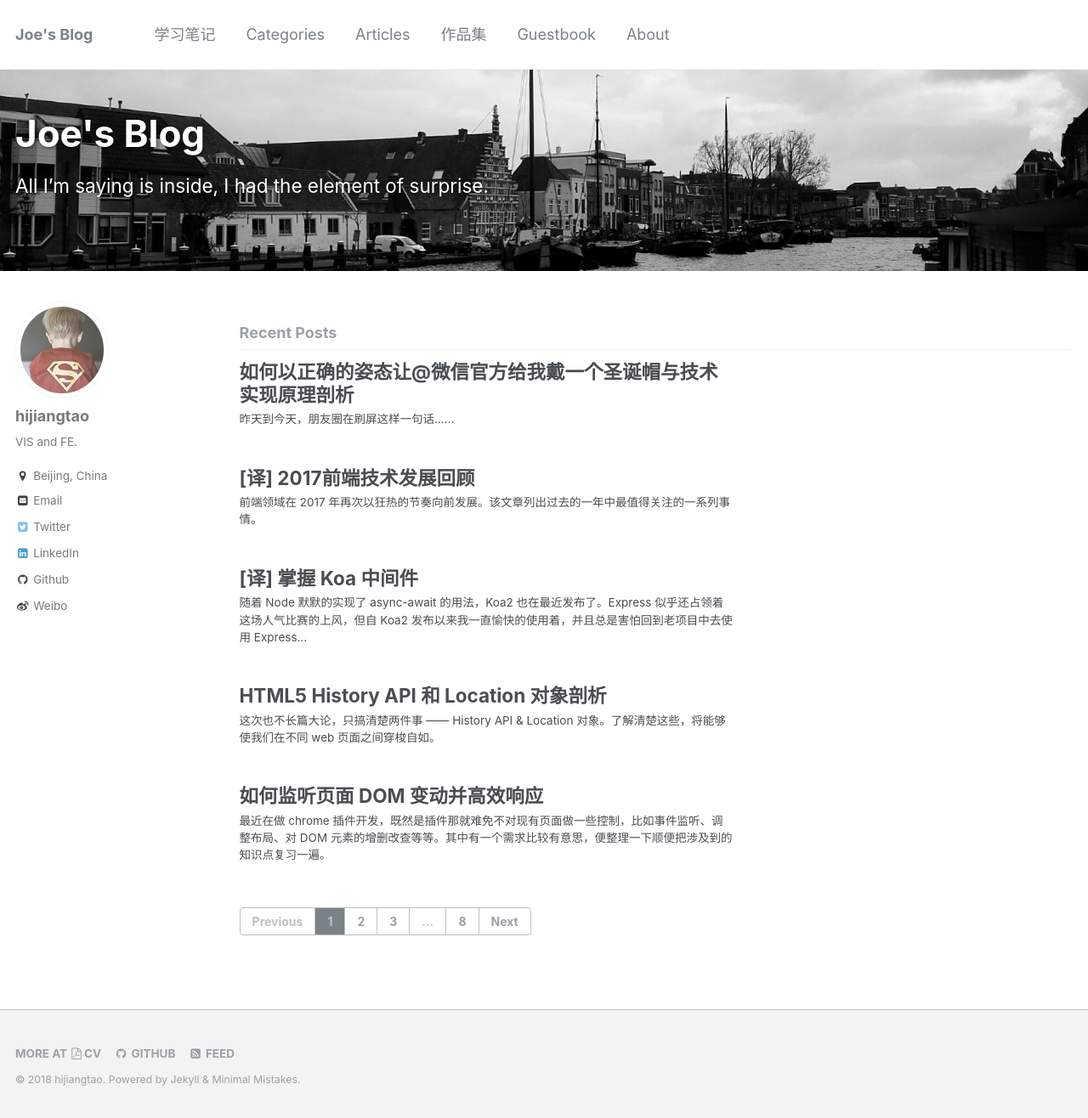
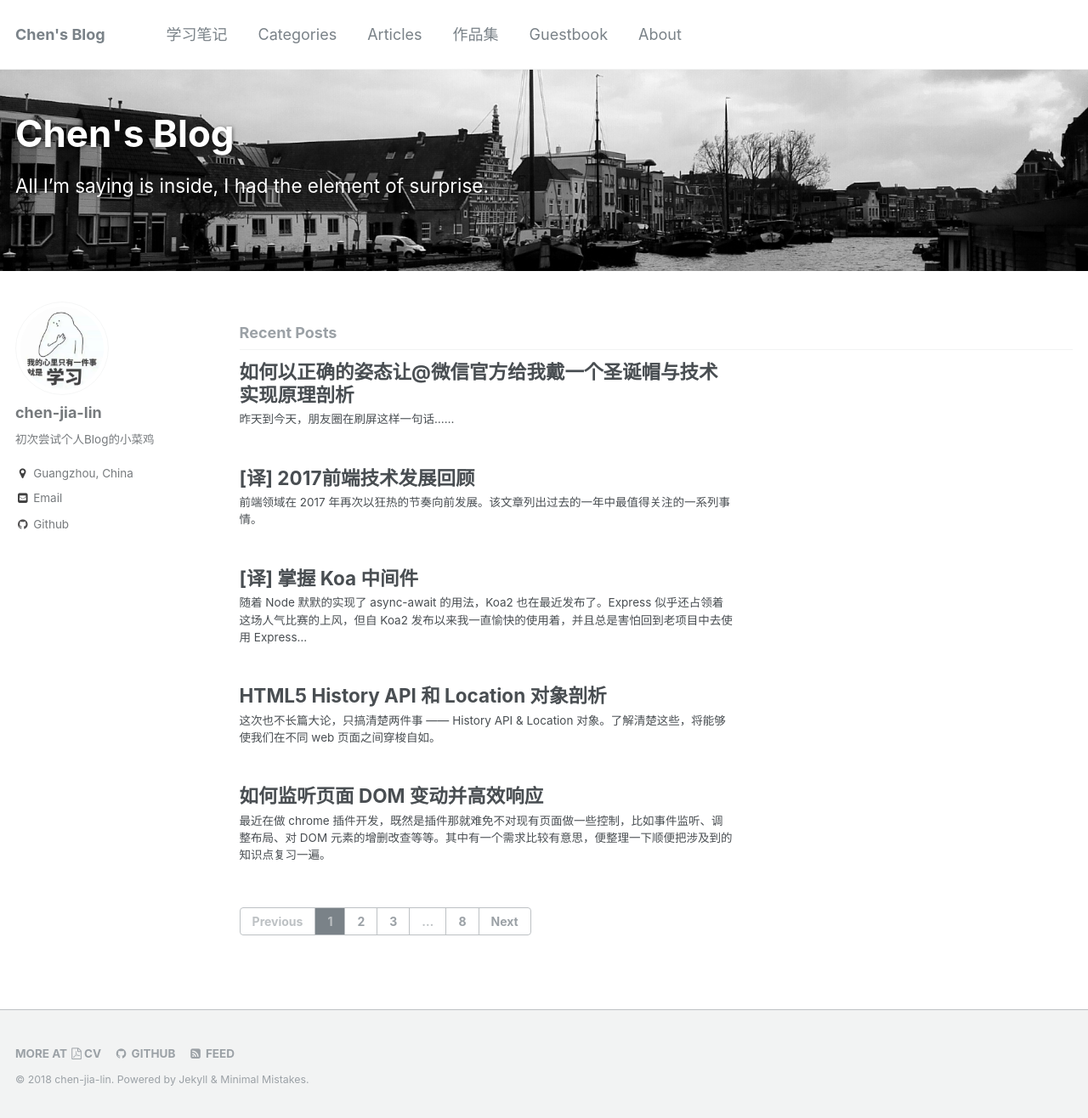
Before and after one commit to Chen-Jia-lin/chen-jia-lin.github, a Jekyll site: the page built from index.html, in a window 1280 px wide and 1316 px high. Shown: the whole window at 85% size. Built offline with Jekyll 4.4.1, drawn with Linux system fonts in a browser that asks for light colours; the list of posts is cut into pages by our own code; comment, search, counter and statistics services are not loaded.

Commit message:
改了头像和个人信息

```diff
--- a/_config.yml
+++ b/_config.yml
@@ -7,13 +7,13 @@
 
 # Site Settings
 locale                   : "en"
-title                    : "Joe's Blog"
+title                    : "Chen's Blog"
 title_separator          : "-"
-name                     : "hijiangtao"
-description              : "All I'm saying is inside, I had the element of surprise."
-url                      : # "https://hijiangtao.github.io"
+name                     : "chen-jia-lin"
+description              : "There is no end for learning, repent and be saved."
+url                      : # "https://chen-jia-lin.github.io"
 baseurl                  : # the subpath of your site, e.g. "/blog"
-repository               : "hijiangtao/hijiangtao.github.io"
+repository               : "chen-jia-lin/chen-jia-lin.github.io"
 teaser                   : # filename of teaser fallback teaser image placed in /images/, .e.g. "500x300.png"
 # breadcrumbs            : false # true, false (default)
 words_per_minute         : 200
@@ -21,7 +21,7 @@ comments:
   provider               : "disqus"
   # duoshuo                : datablog
   disqus:
-    shortname            : hijiangtao
+    shortname            : chen-jia-lin
   discourse:
     server               : # https://meta.discourse.org/t/embedding-discourse-comments-via-javascript/31963 , e.g.: meta.discourse.org
   facebook:
@@ -83,11 +83,11 @@ analytics:
 
 # Site Author
 author:
-  name             : "hijiangtao"
+  name             : "chen-jia-lin"
   avatar           : "bio-photo.jpg"
-  bio              : "VIS and FE."
-  location         : "Beijing, China"
-  email            : "hijiangtao@gmail.com"
+  bio              : "初次尝试个人Blog的小菜鸡"
+  location         : "Guangzhou, China"
+  email            : "1213447537@qq.com"
   uri              :
   bitbucket        :
   codepen          :
@@ -95,20 +95,19 @@ author:
   flickr           :
   facebook         :
   foursquare       :
-  github           : hijiangtao
+  github           : chen-jia-lin
   google_plus      :
   keybase          :
   instagram        :
   lastfm           :
-  linkedin         : hijiangtao
   pinterest        :
   soundcloud       :
   stackoverflow    : # http://stackoverflow.com/users/123456/username
   steam            :
   tumblr           :
-  twitter          : hijiangtao
+  twitter          :
   vine             :
-  weibo            : hijiangtao
+  weibo            : # https://weibo.com/cjlman/profile?rightmod=1&wvr=6&mod=personinfo&is_all=1
   xing             :
   youtube          :
   cv               : "/assets/doc/TaoJiang-ResumeCN.pdf"
```
Also changed, not shown: images/bio-photo.jpg.
